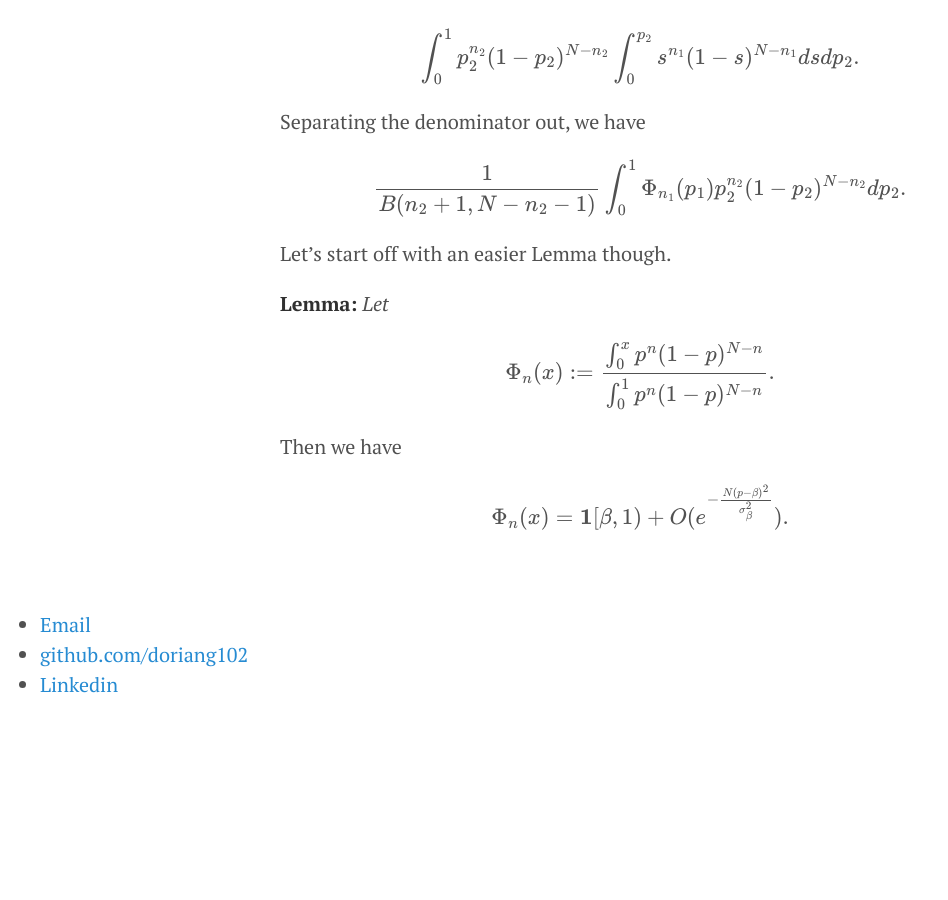
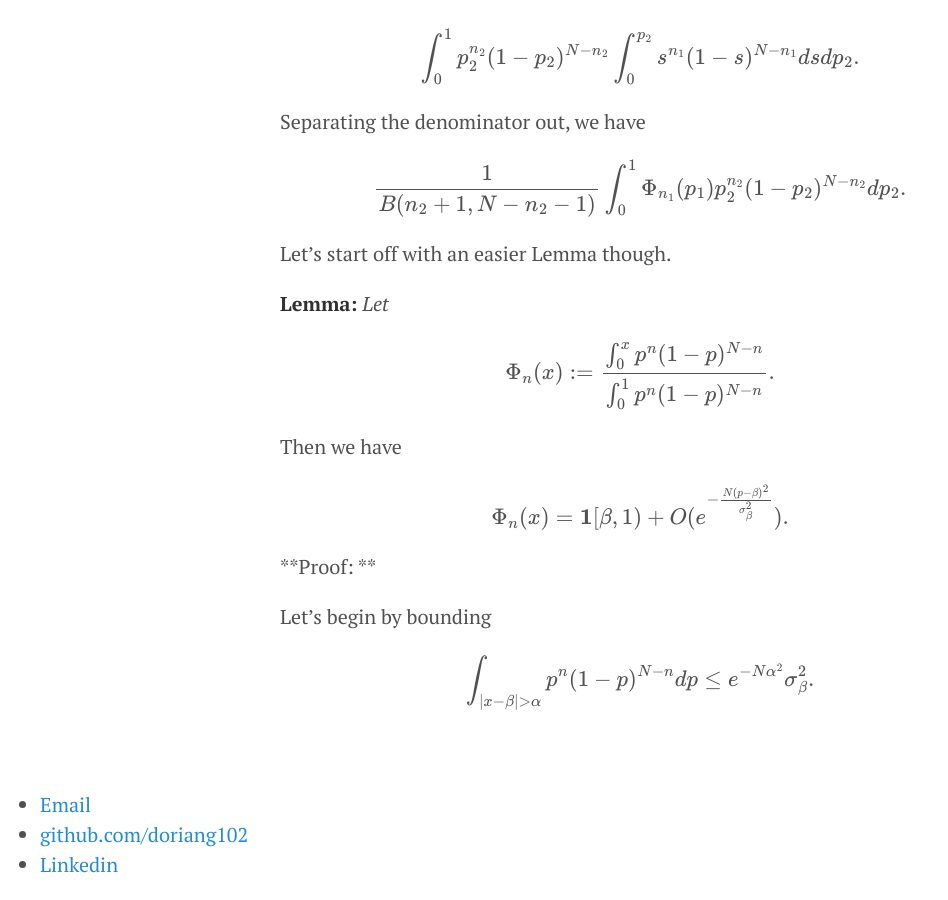
Before and after one commit to doriang102/doriang102.github.io, a Jekyll site: the page built from _posts/2017-06-10-hypothesis-testing-part-2-in-progress.md, in a window 1280 px wide and 900 px high, scrolled down 7343 px. Shown: the whole window, without its empty margins (0-948 px from the left). Built offline with Jekyll 4.4.1, drawn with Linux system fonts in a browser that asks for light colours; our own code applies the rules of GitHub Pages for plain Markdown files; formulas are drawn with MathJax 3; before the commit the page ends 8063 px from its top, so only the background shows below that.

Commit message:
Update 2017-06-10-hypothesis-testing-part-2-in-progress.md

```diff
--- a/_posts/2017-06-10-hypothesis-testing-part-2-in-progress.md
+++ b/_posts/2017-06-10-hypothesis-testing-part-2-in-progress.md
@@ -228,3 +228,9 @@ $$ \Phi_n(x) := \frac{\int_0^x p^n (1-p)^{N-n}}{\int_0^1 p^n (1-p)^{N-n}}. $$
 Then we have
 
 $$ \Phi_n(x) = \mathbf{1}[\beta,1) + O(e^{-\frac{N(p-\beta)^2}{\sigma_{\beta}^2}}). $$
+
+**Proof: **
+
+Let's begin by bounding
+
+$$ \int_{|x-\beta| > \alpha} p^n(1-p)^{N-n} dp \leq e^{-N \alpha^2}{\sigma_{\beta}^2}.$$
```
